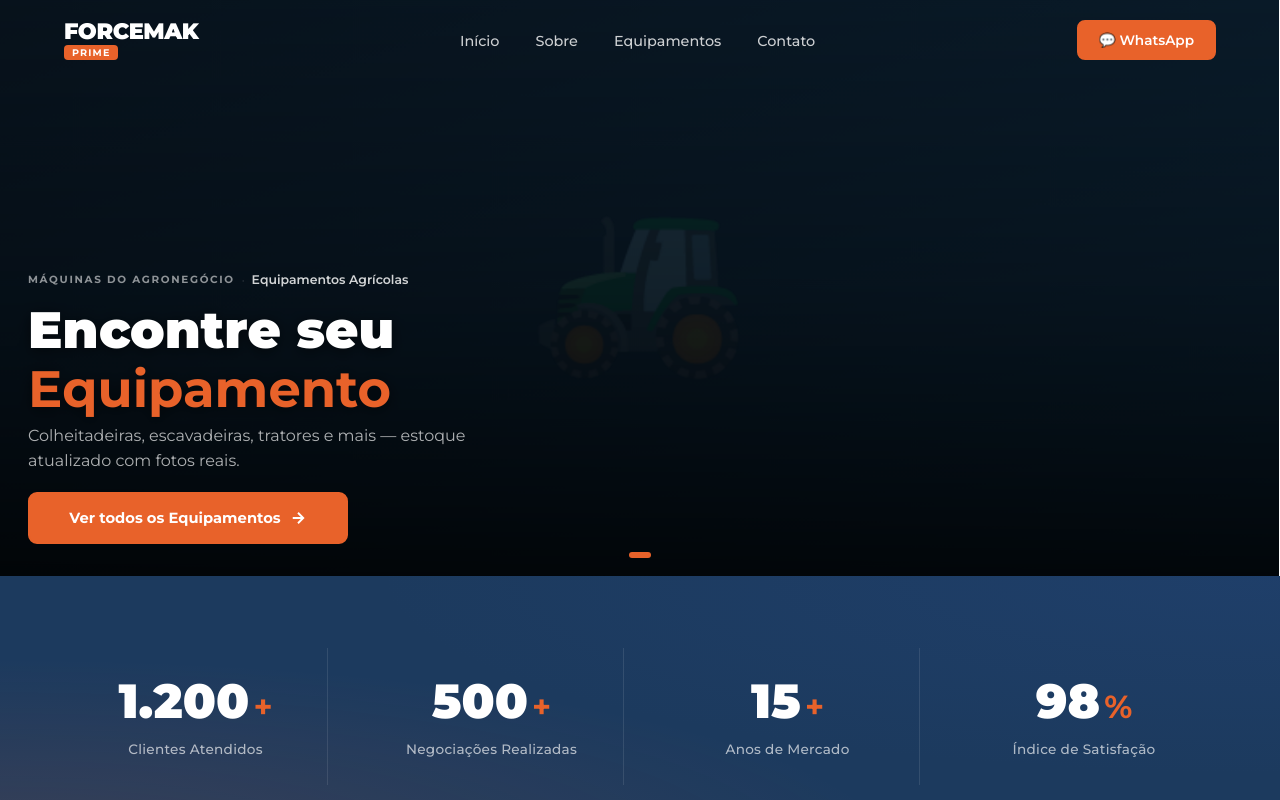
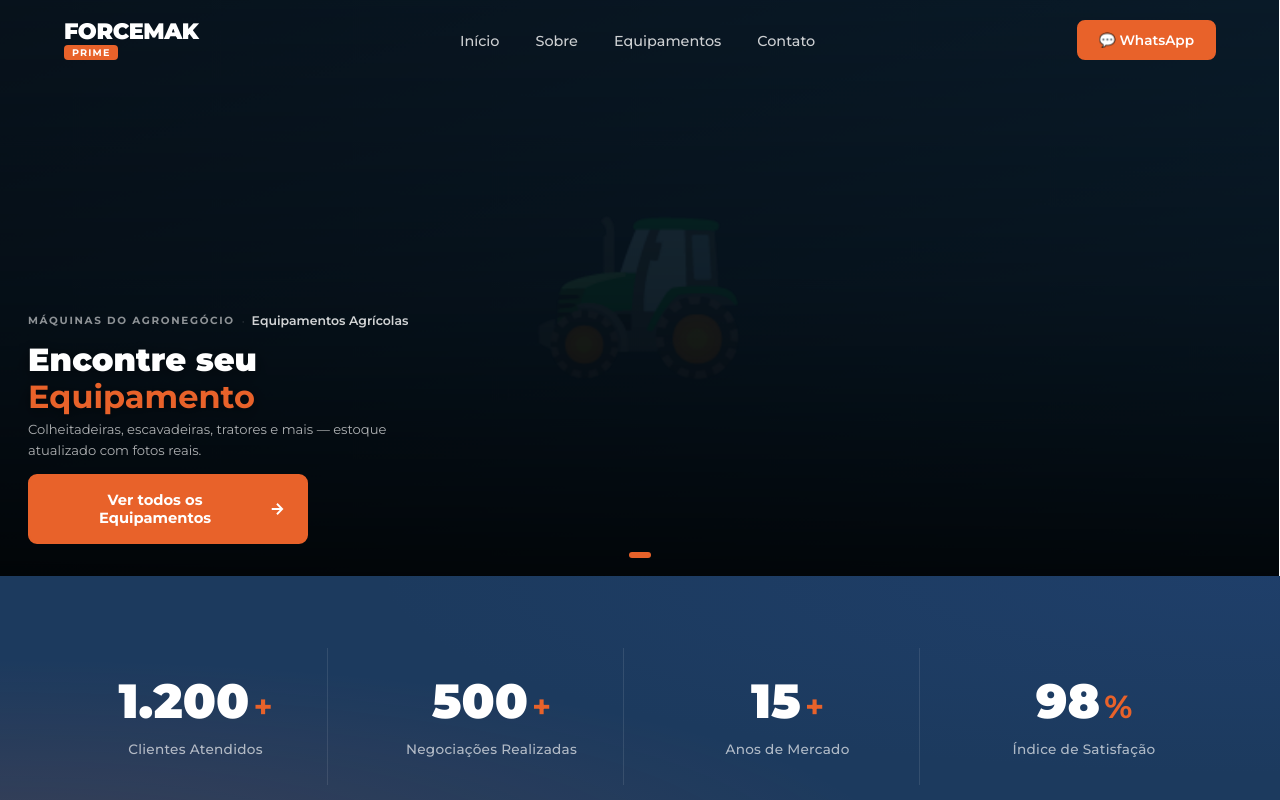
Before and after one commit to ryanlopesx2024/forcemak-prime, a website: page public/index.html in a window 1280 px wide. Shown: the top 800 px of the page. Drawn offline with nearby package versions, Linux system fonts and the light colour scheme; no server answers.

Commit message:
Reduce hero text sizes (title, desc, button)

```diff
--- a/public/css/extras.css
+++ b/public/css/extras.css
@@ -45,25 +45,27 @@
 
 /* Conteúdo centralizado no painel hero */
 .painel__conteudo--hero {
-  max-width: 620px;
-  padding: 32px 48px 48px;
+  max-width: 480px;
+  padding: 20px 32px 32px;
 }
 
 .painel__titulo--hero {
-  font-size: clamp(2rem, 4.5vw, 3.2rem) !important;
+  font-size: clamp(1.3rem, 2.8vw, 2rem) !important;
+  margin-bottom: 4px !important;
 }
 
 .painel__desc--hero {
-  font-size: 1rem !important;
+  font-size: 0.82rem !important;
   display: block !important;
-  max-width: 460px;
+  max-width: 380px;
+  margin-bottom: 14px !important;
 }
 
 .painel__btn--hero {
-  max-width: 320px;
-  font-size: 1.05rem;
-  padding: 18px 28px;
-  min-height: 60px;
+  max-width: 280px;
+  font-size: 0.9rem;
+  padding: 13px 20px;
+  min-height: 48px;
 }
 
 /* Slides container */
@@ -426,7 +428,7 @@
   }
 
   .painel__titulo--hero {
-    font-size: 1.8rem !important;
+    font-size: 1.25rem !important;
   }
 
   .painel__btn--hero {
```
